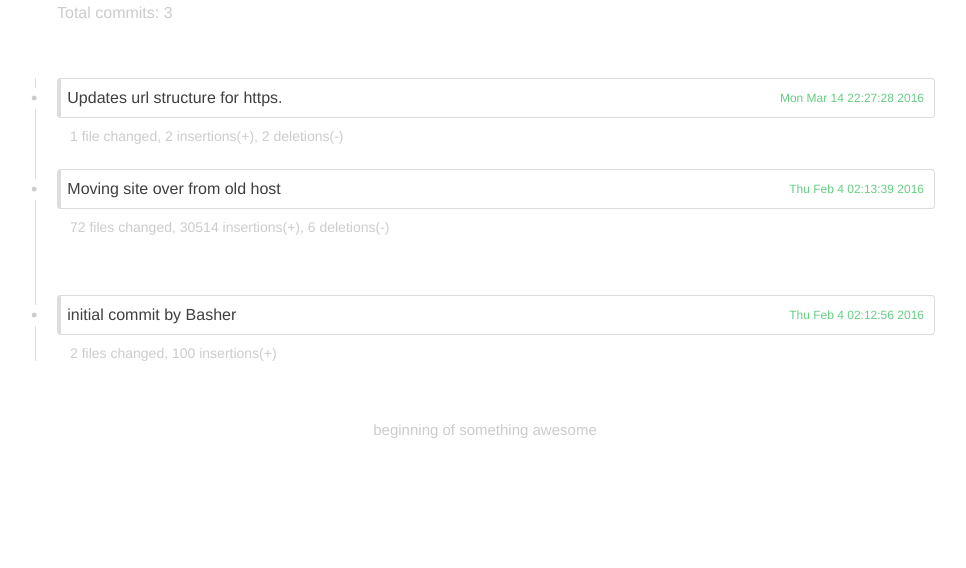
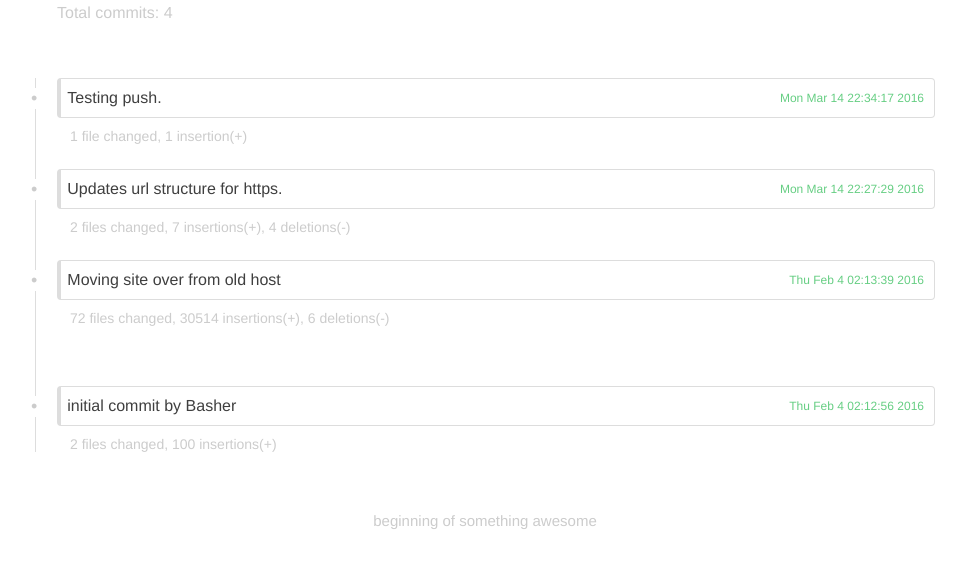
Before and after one commit to michaelwschultz/hemoglobe-website, a plain HTML site: page changelog.html in a window 1280 px wide. Shown: the part 64-632 px from the top of the page, without its empty margins (155-1121 px from the left). Drawn offline with Linux system fonts and the light colour scheme.

Commit message:
Testing push.

```diff
--- a/changelog.html
+++ b/changelog.html
@@ -82,10 +82,13 @@
 <body>
 <div class="changelog">
 <h1>Changelog</h1>
-<h2>Total commits: 3</h2>
+<h2>Total commits: 4</h2>
 <ul>
-<li><span class="commit">Updates url structure for https.</span> <span class="date">Mon Mar 14 22:27:28 2016</span></li>
- 1 file changed, 2 insertions(+), 2 deletions(-)
+<li><span class="commit">Testing push.</span> <span class="date">Mon Mar 14 22:34:17 2016</span></li>
+ 1 file changed, 1 insertion(+)
+
+<li><span class="commit">Updates url structure for https.</span> <span class="date">Mon Mar 14 22:27:29 2016</span></li>
+ 2 files changed, 7 insertions(+), 4 deletions(-)
 
 <li><span class="commit">Moving site over from old host</span> <span class="date">Thu Feb 4 02:13:39 2016</span></li>
  72 files changed, 30514 insertions(+), 6 deletions(-)
```
Also changed, not shown: index.html (+1 -0 lines).
